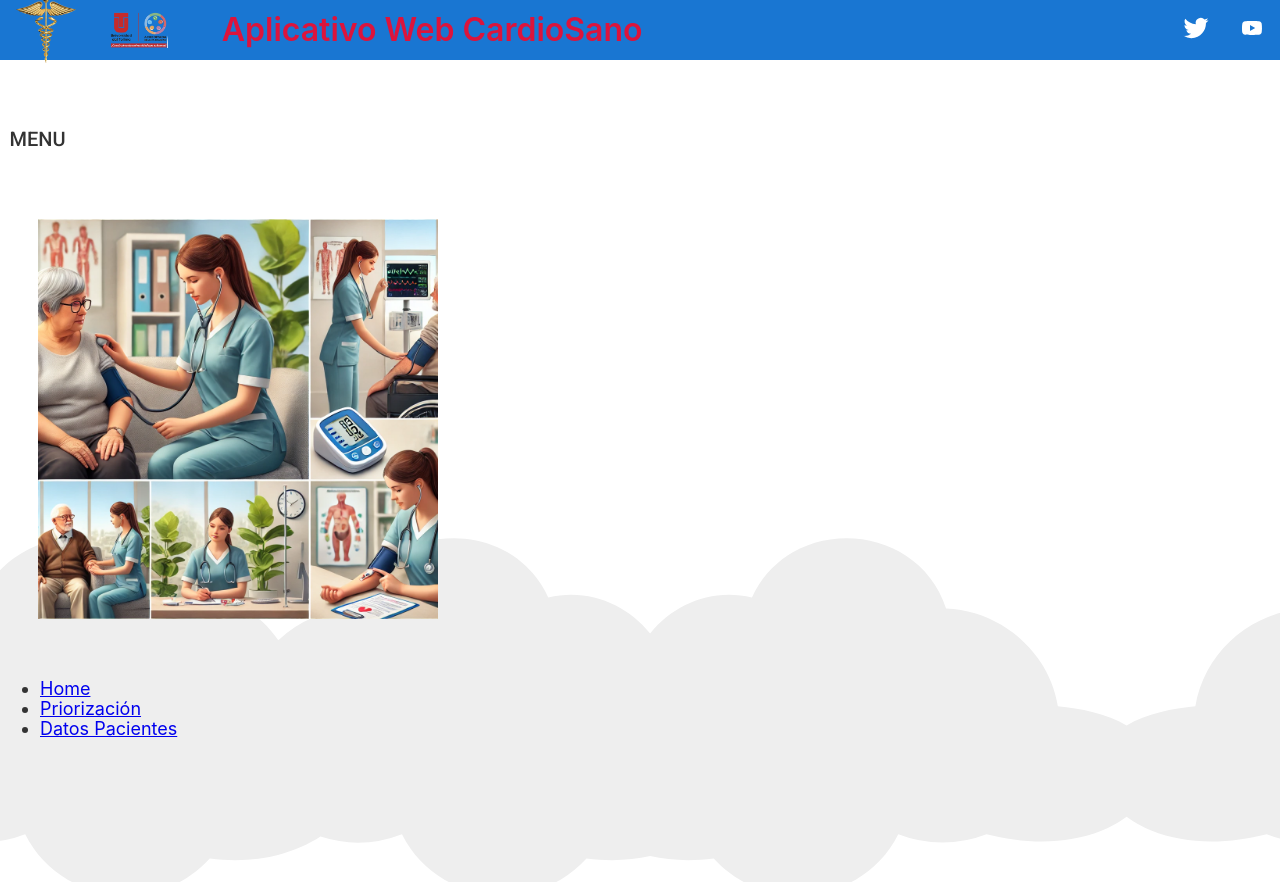
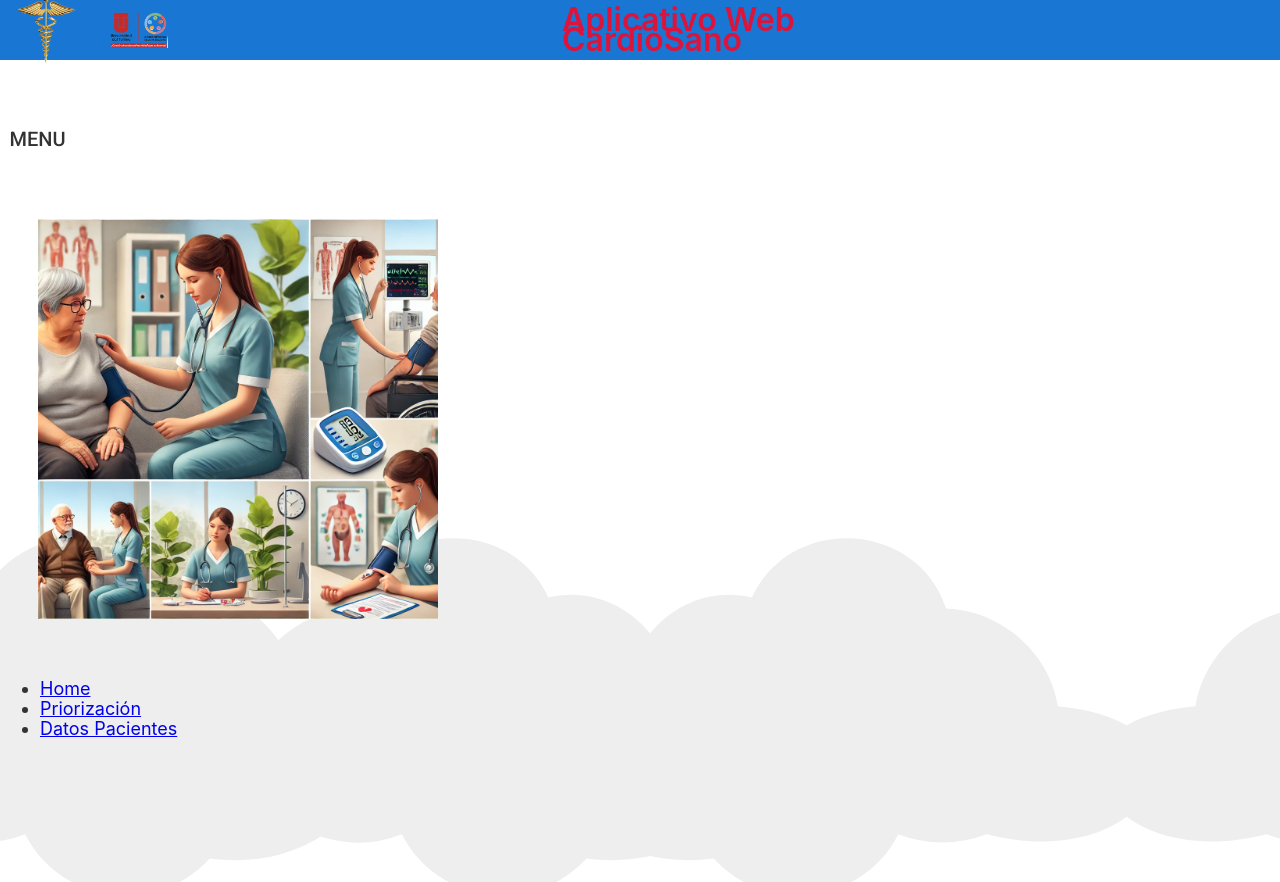
Before and after one commit to markitos002/frontendCMedica, an Angular app: page /home in a window 1280 px wide. Built offline with nearby package versions, Linux system fonts and the light colour scheme.

Commit message:
cambio para centrar el panel

```diff
--- a/src/app/app.component.html
+++ b/src/app/app.component.html
@@ -2,20 +2,9 @@
 <div class="toolbar" role="banner">
     <img width="60" src="../assets/img/healthGold.png" />
     <img width="60" src="../assets/img/ut.png"/>
-    <span style="padding: 1cm; color: crimson; font-size: xx-large;">   Aplicativo Web CardioSano  </span>
+    <span style="padding: 10cm; color: crimson; font-size: xx-large;">   Aplicativo Web CardioSano  </span>
     <div class="spacer"></div>
-    <a aria-label="Angular on twitter" target="_blank" rel="noopener" href="https://twitter.com/angular" title="Twitter">
-        <svg id="twitter-logo" height="24" data-name="Logo" xmlns="http://www.w3.org/2000/svg" viewBox="0 0 400 400">
-        <rect width="400" height="400" fill="none"/>
-        <path d="M153.62,301.59c94.34,0,145.94-78.16,145.94-145.94,0-2.22,0-4.43-.15-6.63A104.36,104.36,0,0,0,325,122.47a102.38,102.38,0,0,1-29.46,8.07,51.47,51.47,0,0,0,22.55-28.37,102.79,102.79,0,0,1-32.57,12.45,51.34,51.34,0,0,0-87.41,46.78A145.62,145.62,0,0,1,92.4,107.81a51.33,51.33,0,0,0,15.88,68.47A50.91,50.91,0,0,1,85,169.86c0,.21,0,.43,0,.65a51.31,51.31,0,0,0,41.15,50.28,51.21,51.21,0,0,1-23.16.88,51.35,51.35,0,0,0,47.92,35.62,102.92,102.92,0,0,1-63.7,22A104.41,104.41,0,0,1,75,278.55a145.21,145.21,0,0,0,78.62,23" fill="#fff"/>
-      </svg>
-    </a>
-    <a aria-label="Angular on YouTube" target="_blank" rel="noopener" href="https://youtube.com/angular" title="YouTube">
-        <svg id="youtube-logo" height="24" width="24" data-name="Logo" xmlns="http://www.w3.org/2000/svg" viewBox="0 0 24 24" fill="#fff">
-        <path d="M0 0h24v24H0V0z" fill="none"/>
-        <path d="M21.58 7.19c-.23-.86-.91-1.54-1.77-1.77C18.25 5 12 5 12 5s-6.25 0-7.81.42c-.86.23-1.54.91-1.77 1.77C2 8.75 2 12 2 12s0 3.25.42 4.81c.23.86.91 1.54 1.77 1.77C5.75 19 12 19 12 19s6.25 0 7.81-.42c.86-.23 1.54-.91 1.77-1.77C22 15.25 22 12 22 12s0-3.25-.42-4.81zM10 15V9l5.2 3-5.2 3z"/>
-      </svg>
-    </a>
+
 </div>
 
 <div class="content" role="main">
```
Also changed, not shown: src/assets/img/enfermera1.jpeg (added), src/assets/img/enfermera2.jpeg (added), 5 other files (tests, documents, lock files or other folders).
